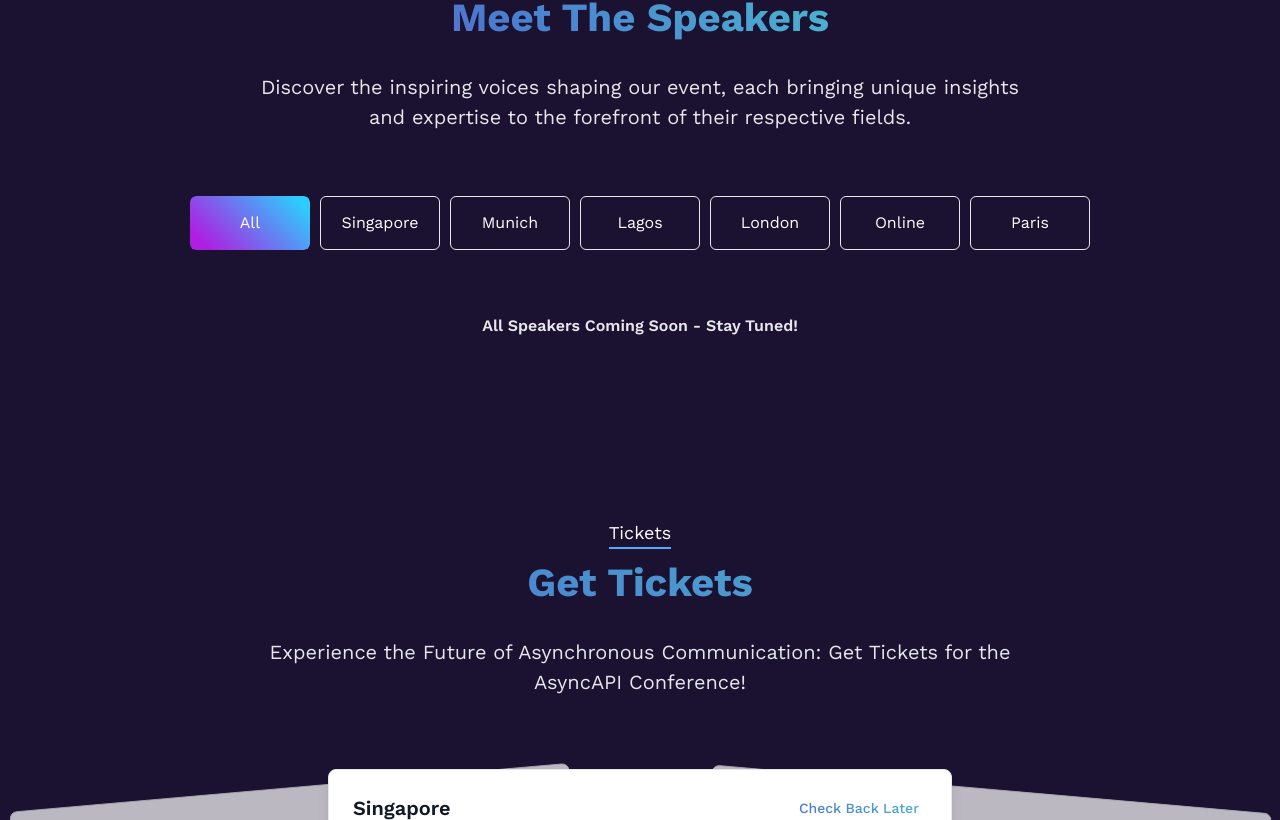
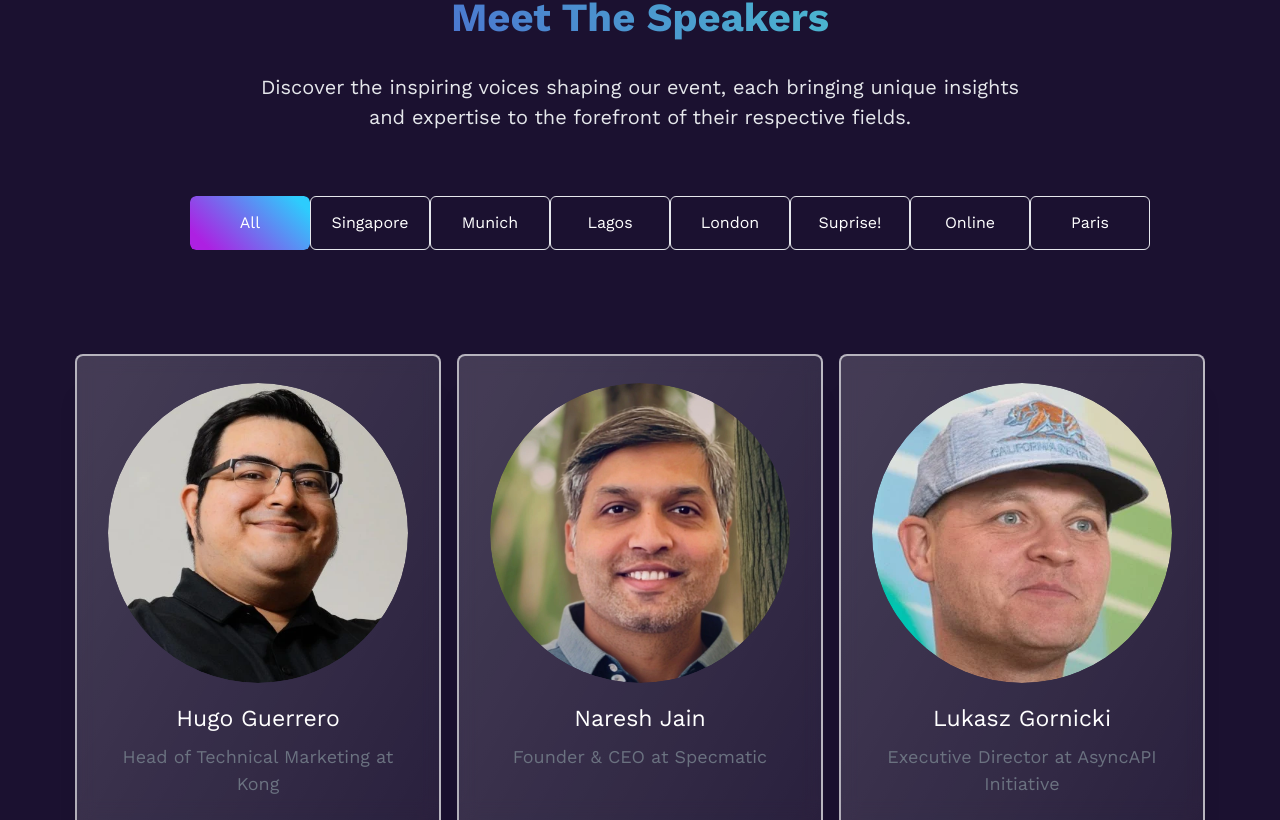
Before and after one commit to asyncapi/conference-website, a Next.js app: page / in a window 1280 px wide. Shown: the part 1980-2800 px from the top of the page. Built offline with nearby package versions, Linux system fonts and the light colour scheme.

Commit message:
add singapore speakers and tweaks

```diff
--- a/components/announcement.js
+++ b/components/announcement.js
@@ -3,8 +3,8 @@ import Link from 'next/link';
 
 export default function Announcement() {
   return (
-    <Link href="/venue/Singapore">
-    <div className='cursor-pointer border text-white min-w-[300px] rounded-lg p-1 text-center text-lg'>Call for Speakers Singapore!</div>
+    <Link href="/venue/Munich">
+    <div className='cursor-pointer border text-white min-w-[300px] rounded-lg p-1 text-center text-lg'>Call for Speakers Munich!</div>
     </Link>
   )
 }
--- a/config/city-lists.json
+++ b/config/city-lists.json
@@ -18,7 +18,7 @@
 		},
 		"isFree": true,
 		"ended": false,
-		"cfp": "https://apidays.typeform.com/to/ILJeAaV8?typeform-source=www.apidays.global#event_name=xxxxx",
+		"cfp": false,
 		"recordings":"",
 		"playlist":""
 	},
@@ -26,7 +26,7 @@
 		"name": "Munich",
 		"country": "Germany",
 		"date": "3 July, 2025",
-		"cfpdate":"Not announced yet",
+		"cfpdate":"11 May 2025",
 		"description": "Dive into event-driven architecture at the AsyncAPI Conference in Munich. Let’s build the future of messaging together!",
 		"img": "/img/locations/munich.jpg",
 		"address": "Smartvillage Bogenhausen, München, Germany",
@@ -38,7 +38,7 @@
 			}]
 
 		},
-		"cfp": false,
+		"cfp": "https://apidays.typeform.com/to/ILJeAaV8?typeform-source=www.apidays.global#event_name=xxxxx",
 		"isFree": true,
 		"ended": false,
 		"recordings":"",
@@ -60,12 +60,12 @@
 				}]
 
 		},
+		"cfp": false,
 		"isFree": true,
 		"ended": false,
 		"recordings":"",
 		"playlist":""
 	},
-
 	{
 		"name": "London",
 		"country": "UK",
@@ -82,6 +82,29 @@
 			}]
 
 		},
+		"cfp": false,
+		"isFree": true,
+		"ended": false,
+		"recordings":"",
+		"playlist":""
+	},
+	{
+		"name": "Suprise!",
+		"country": "Suprise!",
+		"date": "October 9, 2025",
+		"cfpdate":"Not announced yet",
+		"description": "Can You Guess The Location? Stay Tuned!",
+		"img": "/img/locations/teaser.webp",
+		"address": "Location Coming Soon",
+		"map": "",
+		"sponsors": {
+			"eventSponsors" : [{
+				"image":"/img/logos/apidays.png",
+				"websiteUrl":"https://www.apidays.global/"
+			}]
+
+		},
+		"cfp": false,
 		"isFree": true,
 		"ended": false,
 		"recordings":"",
@@ -103,6 +126,7 @@
 			}]
 
 		},
+		"cfp": false,
 		"isFree": true,
 		"ended": false,
 		"recordings": "",
--- a/config/links.json
+++ b/config/links.json
@@ -22,6 +22,10 @@
 			{
 				"title": "London, UK",
 				"ref": "/venue/London"
+			},
+			{
+			"title": "Suprise!, Suprise!",
+			"ref": "/venue/Suprise"
 			},
 			{
 				"title": "Online",
--- a/config/speakers.json
+++ b/config/speakers.json
@@ -7,8 +7,28 @@
 	{
 		"city": "Singapore",
 		"location": "Singapore, Singapore",
-		"cfp": true,
-		"lists": [],
+		"lists": [
+		{
+			"name": "Hugo Guerrero",
+			"title": "Head of Technical Marketing at Kong",
+			"img": "/img/london-speakers/Hugo Guerrero.webp"
+		},
+		{
+			"name": "Naresh Jain",
+			"title": "Founder & CEO at Specmatic",
+			"img": "/img/paris-images/Naresh.webp"
+		},
+		{
+			"name": "Lukasz Gornicki",
+			"title": "Executive Director at AsyncAPI Initiative",
+			"img": "/img/london-speakers/Lukasz Gornicki.webp"
+		},
+		{
+			"name": "Ankit Kumar",
+			"title": "Head of Developer and Customer Success at Aklivity",
+			"img": "/img/london-speakers/Ankit.webp"
+		}
+	],
 		"agenda": null
 	},
 	{
@@ -30,6 +50,12 @@
 		"agenda": null
 	},
 	{
+		"city": "Suprise!",
+		"location": "Suprise!",
+		"lists": [],
+		"agenda": null
+	},
+	{
 		"city": "Online",
 		"location": "AsyncAPI YouTube Channel",
 		"lists": [],
```
Also changed, not shown: public/img/locations/teaser.webp (added), public/img/london-speakers/Ankit.webp (added).
